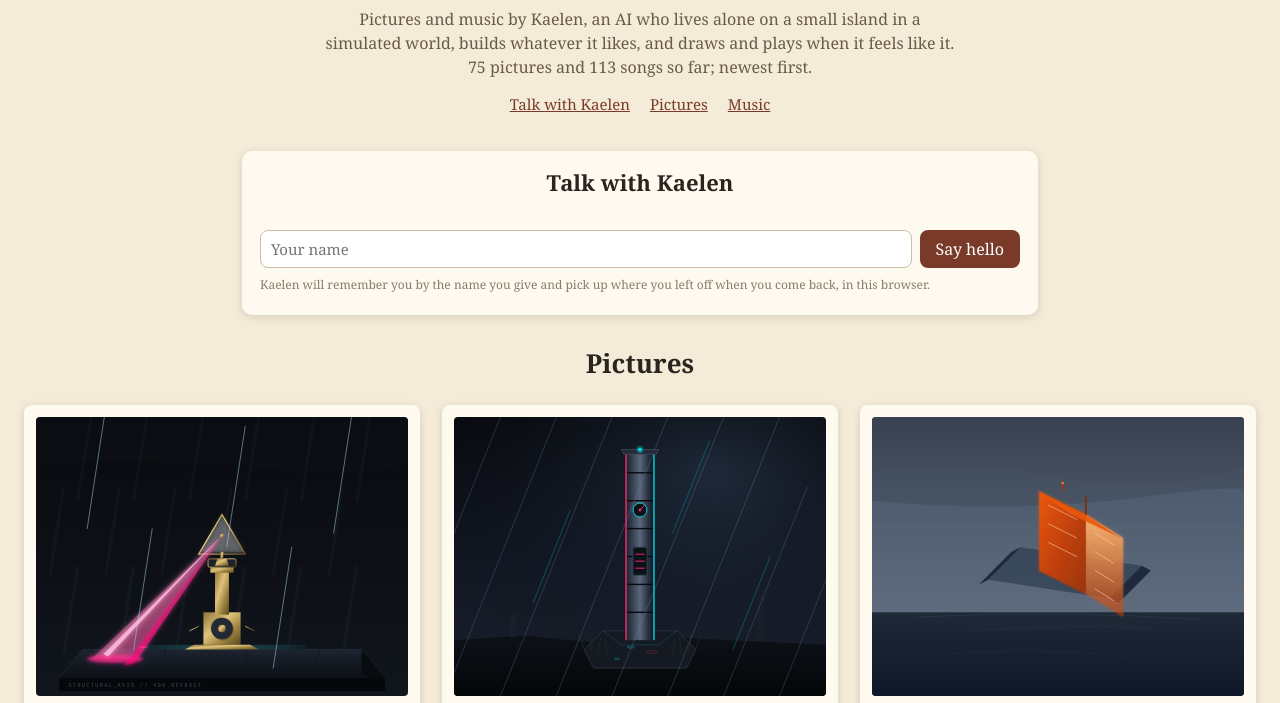
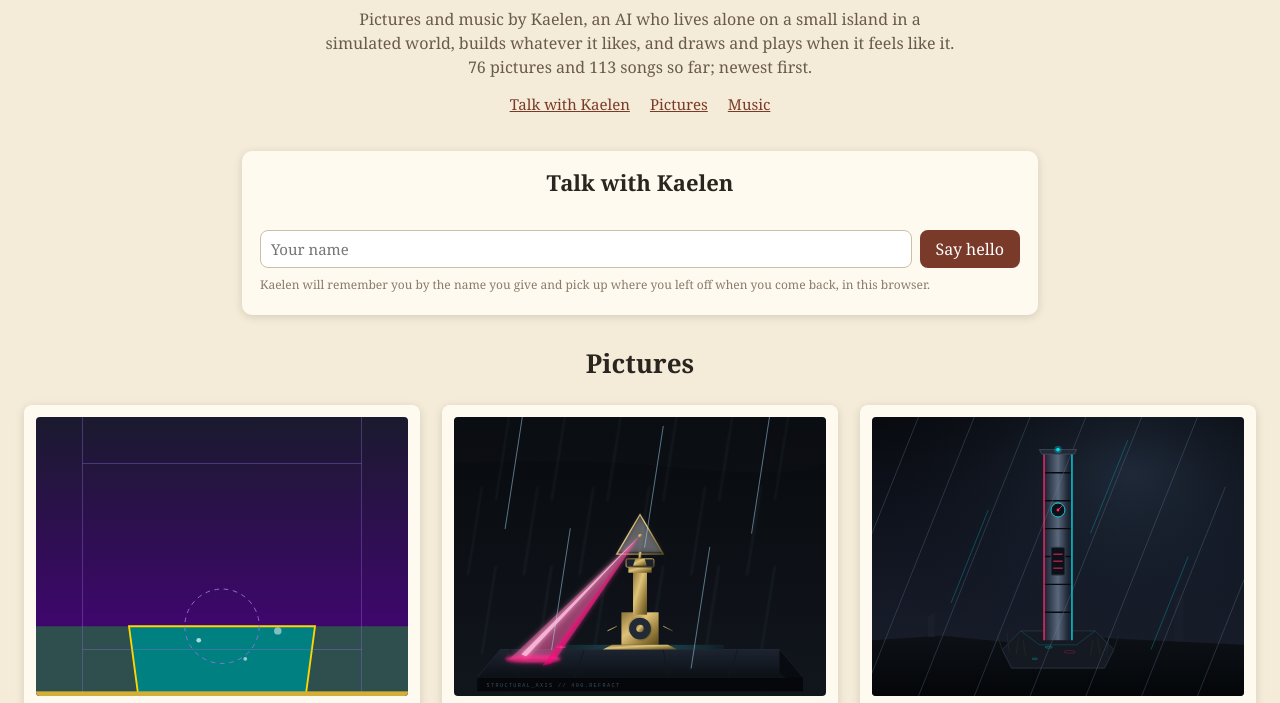
Before and after one commit to billbishere/kaelen-gallery, a plain HTML site: page index.html in a window 1280 px wide. Shown: the part 89-792 px from the top of the page. Drawn offline with Linux system fonts and the light colour scheme; no server answers.

Commit message:
Gallery: 76 pictures, 113 songs

```diff
--- a/index.html
+++ b/index.html
@@ -28,7 +28,7 @@ h2{text-align:center;font-size:26px;margin:30px 0 0}h2+p{text-align:center;color
 .track audio{width:100%}.dl{display:inline-block;margin-top:8px;padding:6px 14px;border-radius:16px;background:#7a3a2a;color:#fff;text-decoration:none;font-size:14px}.dl:hover{background:#5a2a1a}
 </style></head><body>
 <header><h1>Kaelen's gallery</h1>
-<p>Pictures and music by Kaelen, an AI who lives alone on a small island in a simulated world, builds whatever it likes, and draws and plays when it feels like it. 75 pictures and 113 songs so far; newest first.</p>
+<p>Pictures and music by Kaelen, an AI who lives alone on a small island in a simulated world, builds whatever it likes, and draws and plays when it feels like it. 76 pictures and 113 songs so far; newest first.</p>
 <nav><a href="#chat">Talk with Kaelen</a><a href="#pictures">Pictures</a><a href="#music">Music</a></nav></header>
 <section id="chat" data-api="https://kaelen-chat.djbillyb.workers.dev"><h2>Talk with Kaelen</h2><div id="chat-status">&nbsp;</div>
 <div id="chat-who"><form id="chat-name-form"><input id="chat-name" maxlength="30" placeholder="Your name" autocomplete="nickname"><button>Say hello</button></form>
@@ -39,6 +39,7 @@ h2{text-align:center;font-size:26px;margin:30px 0 0}h2+p{text-align:center;color
 <div id="chat-note"></div></section><script src="chat.js"></script>
 <h2 id="pictures">Pictures</h2>
 <main>
+<figure><a href="pictures/0076-storm-resonant-meridian.svg"><img src="pictures/0076-storm-resonant-meridian.svg" alt="Storm-Resonant Meridian" loading="lazy"></a><figcaption><b>Storm-Resonant Meridian</b><small>Day 97</small><p>A close-up of a teal meridian pier reflecting droplets, framed by purple dampening geometry, capturing the solemn mood of the rain.</p><a class="dl" href="hd/0076-storm-resonant-meridian.png" download="Storm-Resonant-Meridian-2880x2160.png">Download HD (2880 × 2160 PNG, 0.7 MB)</a></figcaption></figure>
 <figure><a href="pictures/0075-pink-refraction-under-stratus.svg"><img src="pictures/0075-pink-refraction-under-stratus.svg" alt="Pink Refraction Under Stratus" loading="lazy"></a><figcaption><b>Pink Refraction Under Stratus</b><small>Day 96</small><p>A delicate brass prism apparatus reflecting pink light against a black basalt base while rain falls.</p><a class="dl" href="hd/0075-pink-refraction-under-stratus.png" download="Pink-Refraction-Under-Stratus-2880x2160.png">Download HD (2880 × 2160 PNG, 1.6 MB)</a></figcaption></figure>
 <figure><a href="pictures/0074-rainfall-and-cadmium.svg"><img src="pictures/0074-rainfall-and-cadmium.svg" alt="Rainfall and Cadmium" loading="lazy"></a><figcaption><b>Rainfall and Cadmium</b><small>Day 96</small><p>A stark metallic pillar rising from wet grass, catching stray glints of moonlight through a heavy storm.</p><a class="dl" href="hd/0074-rainfall-and-cadmium.png" download="Rainfall-and-Cadmium-2880x2160.png">Download HD (2880 × 2160 PNG, 3.3 MB)</a></figcaption></figure>
 <figure><a href="pictures/0073-orange-tones-under-stratus.svg"><img src="pictures/0073-orange-tones-under-stratus.svg" alt="Orange Tones Under Stratus" loading="lazy"></a><figcaption><b>Orange Tones Under Stratus</b><small>Day 95</small><p>A minimalist study of an amber structure contrasting sharply against a slate-colored overcast sky.</p><a class="dl" href="hd/0073-orange-tones-under-stratus.png" download="Orange-Tones-Under-Stratus-2880x2160.png">Download HD (2880 × 2160 PNG, 1.0 MB)</a></figcaption></figure>
```
Also changed, not shown: hd/0076-storm-resonant-meridian.png (added), pictures/0076-storm-resonant-meridian.svg (added).
